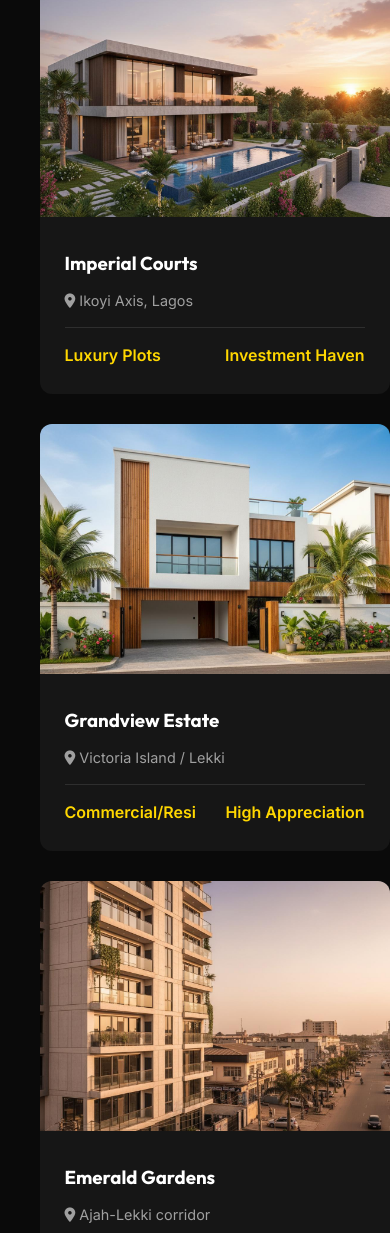
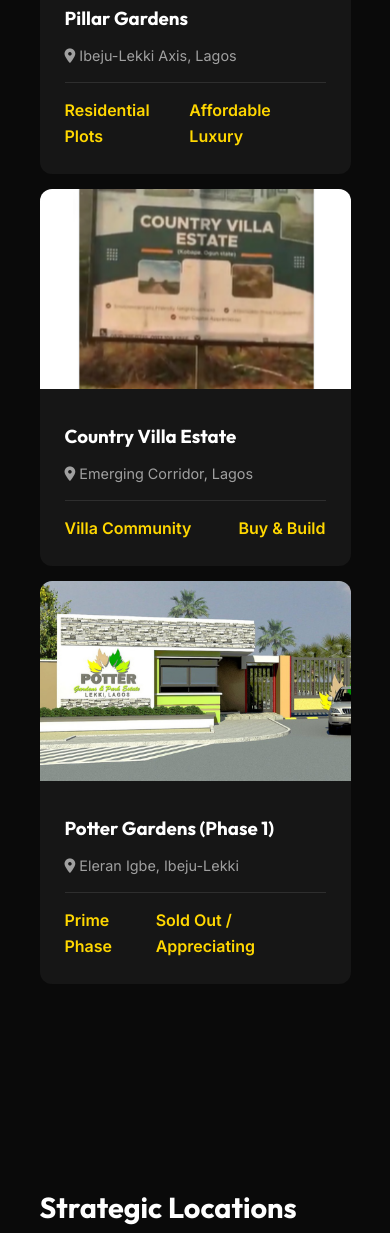
Before and after one commit to Demmyyoung/Propertylink, a plain HTML site: page properties.html in a window 390 px wide. Shown: the part 1943-3176 px from the top of the page. Drawn offline with Linux system fonts and the light colour scheme.

Commit message:
feat: Update property listings and enhance responsive styling for the property grid, hero buttons, and stats grid.

```diff
--- a/properties.html
+++ b/properties.html
@@ -80,37 +80,39 @@
                     </div>
                 </a>
 
-                <!-- Additional Listings -->
+                <!-- Property 4 -->
                 <div class="property-card">
-                    <img src="img/listing_a.jpg" alt="Featured Plot">
+                    <img src="img/Pillar Gardens.jpg" alt="Pillar Gardens">
                     <div class="property-info">
-                        <h3>Imperial Courts</h3>
-                        <p><i class="fas fa-map-marker-alt"></i> Ikoyi Axis, Lagos</p>
+                        <h3>Pillar Gardens</h3>
+                        <p><i class="fas fa-map-marker-alt"></i> Ibeju-Lekki Axis, Lagos</p>
                         <div class="property-meta">
-                            <span>Luxury Plots</span>
-                            <span>Investment Haven</span>
+                            <span>Residential Plots</span>
+                            <span>Affordable Luxury</span>
                         </div>
                     </div>
                 </div>
+                <!-- Property 5 -->
                 <div class="property-card">
-                    <img src="img/listing_b.jpg" alt="Featured Plot">
+                    <img src="img/Country-Villa-Estate-1.png" alt="Country Villa Estate">
                     <div class="property-info">
-                        <h3>Grandview Estate</h3>
-                        <p><i class="fas fa-map-marker-alt"></i> Victoria Island / Lekki</p>
+                        <h3>Country Villa Estate</h3>
+                        <p><i class="fas fa-map-marker-alt"></i> Emerging Corridor, Lagos</p>
                         <div class="property-meta">
-                            <span>Commercial/Resi</span>
-                            <span>High Appreciation</span>
+                            <span>Villa Community</span>
+                            <span>Buy & Build</span>
                         </div>
                     </div>
                 </div>
+                <!-- Property 6 -->
                 <div class="property-card">
-                    <img src="img/listing_c.jpg" alt="Featured Plot">
+                    <img src="img/Potter-Gardens.png" alt="Potter Gardens Phase 1">
                     <div class="property-info">
-                        <h3>Emerald Gardens</h3>
-                        <p><i class="fas fa-map-marker-alt"></i> Ajah-Lekki corridor</p>
+                        <h3>Potter Gardens (Phase 1)</h3>
+                        <p><i class="fas fa-map-marker-alt"></i> Eleran Igbe, Ibeju-Lekki</p>
                         <div class="property-meta">
-                            <span>Residential Development</span>
-                            <span>Buy & Build</span>
+                            <span>Prime Phase</span>
+                            <span>Sold Out / Appreciating</span>
                         </div>
                     </div>
                 </div>
--- a/style.css
+++ b/style.css
@@ -366,8 +366,9 @@
 
 .property-grid {
     display: grid;
-    grid-template-columns: repeat(auto-fit, minmax(350px, 1fr));
+    grid-template-columns: repeat(auto-fit, minmax(300px, 1fr));
     gap: 30px;
+    width: 100%;
 }
 
 .property-card {
@@ -654,9 +655,20 @@
         font-size: 2.5rem;
     }
 
+    .hero-btns {
+        flex-direction: column;
+        gap: 15px;
+        align-items: center;
+    }
+
     .about, .contact-container {
         grid-template-columns: 1fr;
         gap: 40px;
+    }
+
+    .property-grid {
+        grid-template-columns: 1fr;
+        gap: 20px;
     }
 
     .neighborhood-grid {
@@ -682,6 +694,11 @@
         padding: 40px 5%;
     }
 
+    .stats-grid {
+        grid-template-columns: 1fr;
+        gap: 25px;
+    }
+
     .stat-number {
         font-size: 2.2rem;
     }
@@ -692,6 +709,15 @@
 
     .service-card {
         padding: 30px 20px;
+    }
+
+    .property-grid {
+        grid-template-columns: 1fr;
+        gap: 15px;
+    }
+
+    .property-card img {
+        height: 200px;
     }
 
     .contact-container {
```
